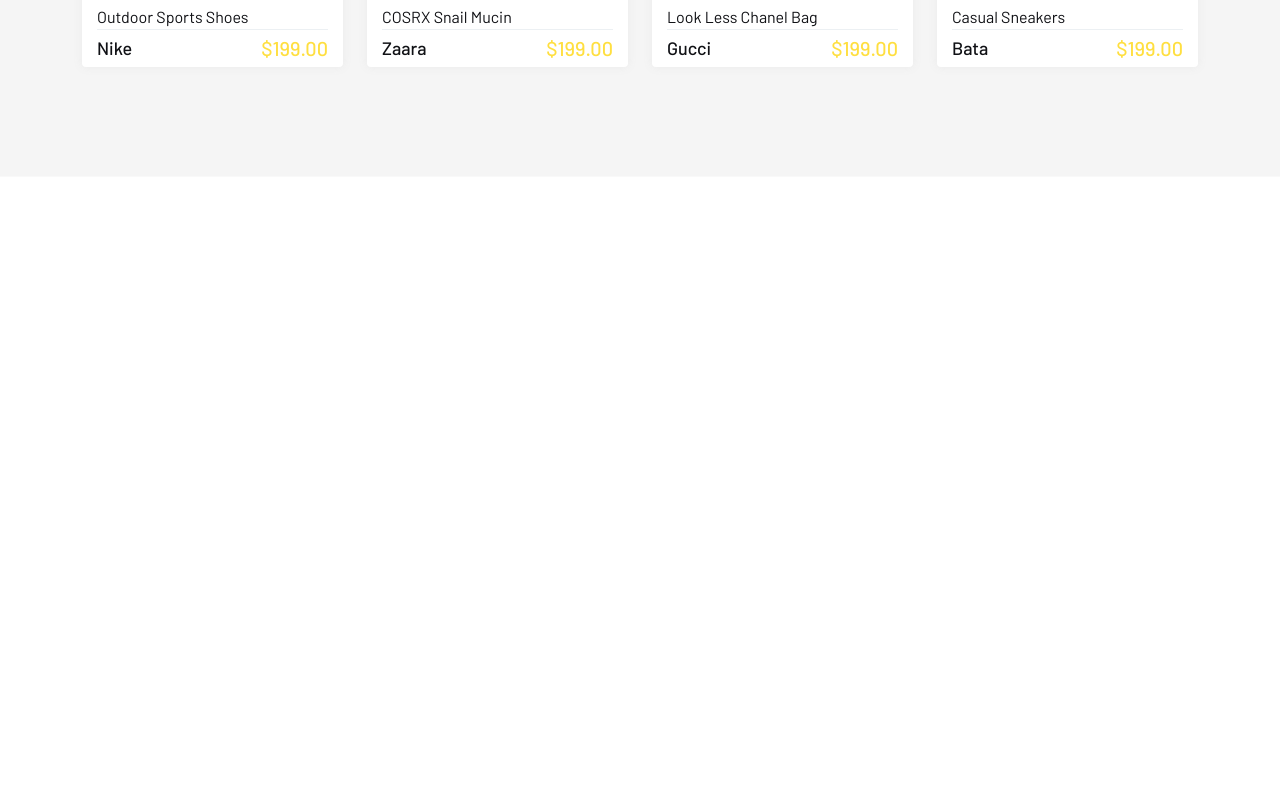
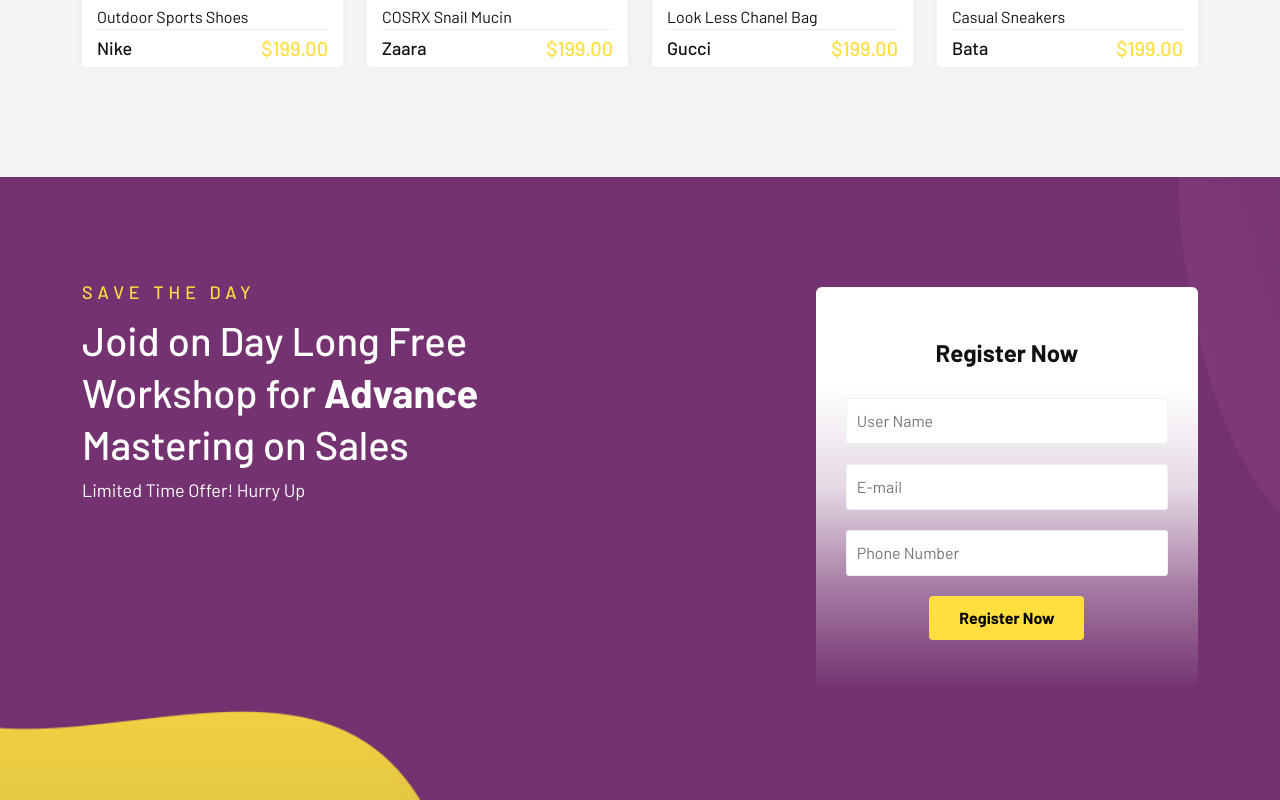
Before and after one commit to Sakib923/happy-shop, a React (Vite) app: page / in a window 1280 px wide. Shown: the part 2844-3644 px from the top of the page. Before the commit the page ends 3021 px from the top, so only its background shows below. Built offline with nearby package versions, Linux system fonts and the light colour scheme.

Commit message:
added register form

```diff
--- a/src/components/home/Home.jsx
+++ b/src/components/home/Home.jsx
@@ -2,6 +2,7 @@ import React from 'react'
 import Banner from './Banner'
 import HomeCategory from './HomeCategory'
 import CategoryShowCase from './CategoryShowCase'
+import Register from './Register'
 
 const Home = () => {
   return (
@@ -9,6 +10,7 @@ const Home = () => {
         <Banner />
         <HomeCategory />
         <CategoryShowCase />
+        <Register />
     </div>
   )
 }
--- /dev/null
+++ b/src/components/home/Register.jsx
@@ -0,0 +1,41 @@
+import React from 'react';
+const subTitle = "Save The Day";
+const title = (
+    <h2 className="title"> Joid on Day Long Free Workshop for <b> Advance</b> <span>Mastering</span> on Sales</h2>
+    );
+
+    const desc = "Limited Time Offer! Hurry Up";
+
+function Register() {
+  return (
+    <section className="register-section padding-tb pd-0">
+        <div className="container">
+            <div className="row g-4 row-cols-lg-2 row-cols-1 align-item-center">
+                <div className="col">
+                    <div className="section-header">
+                        <span className="subtitle">{subTitle}</span>
+                        {title}
+                        <p>{desc}</p>
+                    </div>
+                </div>
+
+                <div className="col">
+                    <div className="section-wrapper">
+                        <h4>Register Now</h4>
+                        <form  className="register-form">
+                            <input type="text" name="name" placeholder="User Name" className="reg-input" />
+                            <input type="text" name="email" placeholder="E-mail" className="reg-input" />
+                            <input type="text" name="number" placeholder="Phone Number" className="reg-input" />
+                            <button type="submit" className="lab-btn">
+                                Register Now
+                            </button>
+                        </form>
+                    </div>
+                </div>
+            </div>
+        </div>
+    </section>
+  )
+}
+
+export default Register
```
